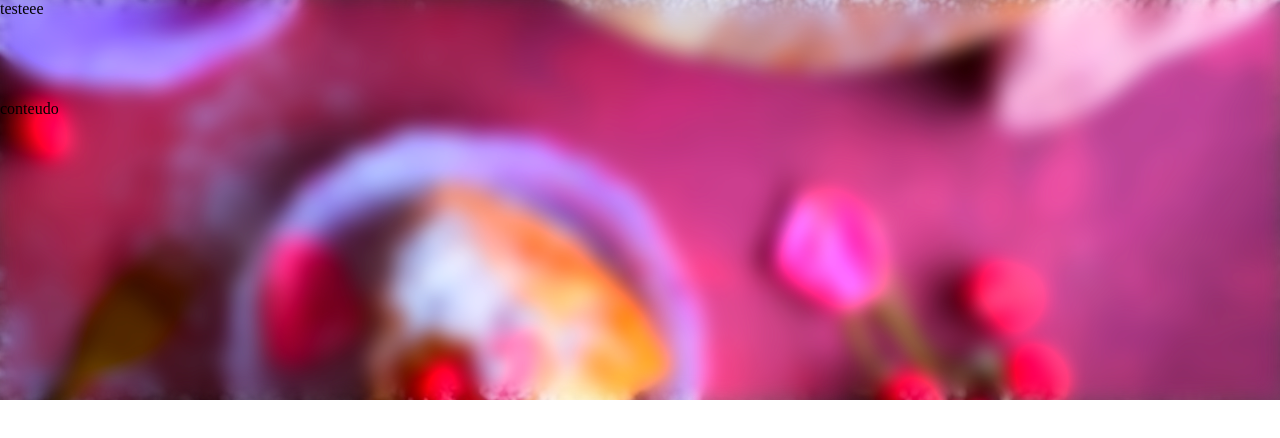
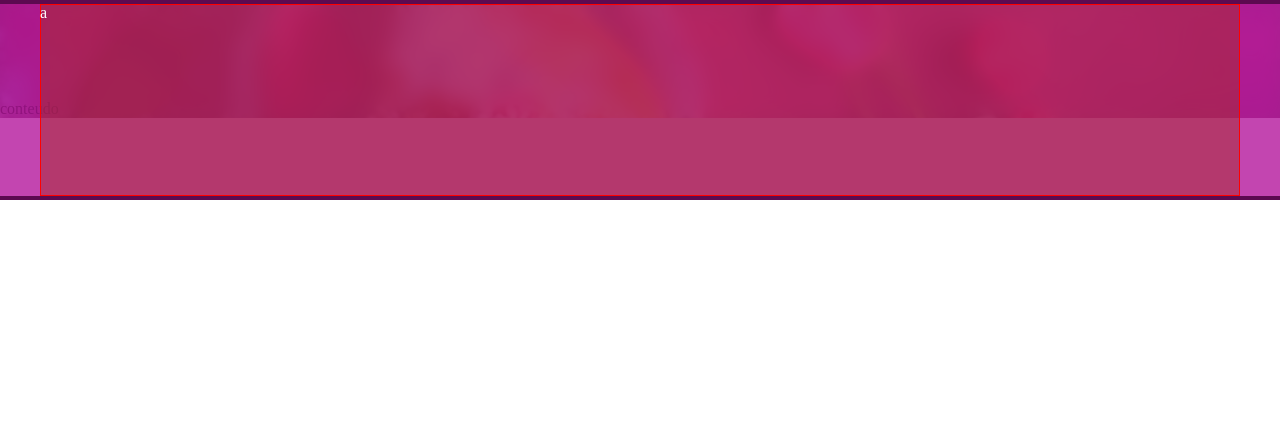
Before and after one commit to Henrincode/Curso-Senac-Tecnico-em-Informatica-para-Internet, a plain HTML site: page UC5/site/index.html in a window 1280 px wide. Drawn offline with Linux system fonts and the light colour scheme.

Commit message:
organizado tags do css

```diff
--- a/UC5/site/css/geral.css
+++ b/UC5/site/css/geral.css
@@ -10,12 +10,36 @@
 }
 
 body {
-    /* background-color: #faf3dd; */
+    height: 1000px;
 }
 
 .teste {
     box-shadow: inset 0 0 0 1px red;
     background-color: rgba(165, 42, 42, 0.5);
+}
+
+/* CONTAINER */
+.container {
+    display: flex;
+
+    max-width: 1200px;
+    width: 100%;
+}
+
+.display-flex {
+    display: flex;
+}
+
+.row {
+    flex-direction: row;
+}
+
+.column {
+    flex-direction: column;
+}
+
+.justify-center {
+    justify-content: center;
 }
 
 /* FILTROS */
@@ -48,6 +72,28 @@ body {
 }
 
 /* NAV */
+nav#nav-fixed {
+    position: fixed;
+    top: 0;
+    z-index: 100;
+
+    display: flex;
+    flex-direction: row;
+    justify-content: center;
+
+    width: 100%;
+    height: 200px;
+
+    padding: 0 20px;
+
+    border-top: solid 4px #5c0a50;
+    border-bottom: solid 4px #5c0a50;
+
+    color: #fff;
+
+    background-color: rgba(181, 23, 157, 0.8);
+    ;
+}
 
 /* HEADER */
 header.topo-padrao {
@@ -56,8 +102,6 @@ header.topo-padrao {
 }
 
 header.topo-index {
-    height: 400px;
+    /* height: 400px; */
     background-color: #003049;
-
-
 }
--- a/UC5/site/index.html
+++ b/UC5/site/index.html
@@ -10,7 +10,11 @@
 
 <body>
     <!-- NAVI -->
-    <nav style="position: fixed; top: 0; z-index: 1">testeee</nav>
+    <nav id="nav-fixed" class="display-flex row justify-center">
+        <div class="teste container row">
+            a
+        </div>
+    </nav>
 
     <!-- HEADER -->
     <header class="topo-index">
```
Also changed, not shown: UC5/site/codigos.html (+4 -4 lines).
